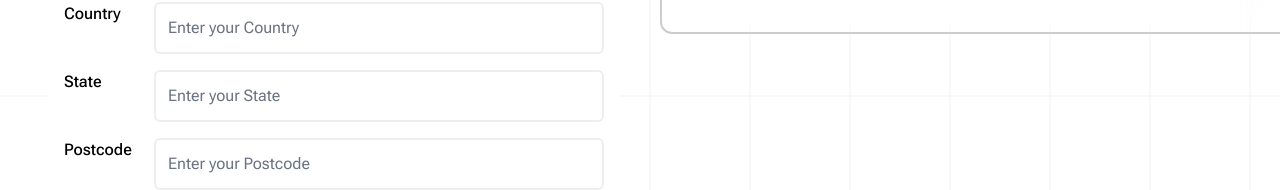
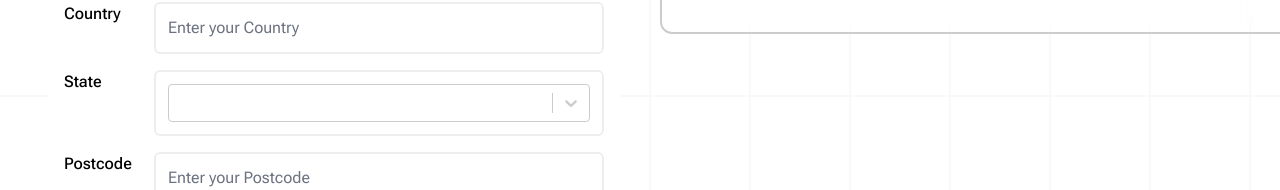
Before and after one commit to timjcai/invoice-generator-next, a Next.js app: page /dashboard in a window 1280 px wide. Shown: the part 754-944 px from the top of the page. Built offline with nearby package versions, Linux system fonts and the light colour scheme; no server answers; the database is empty.

Commit message:
chores: converting state input field to state selector input field

```diff
--- a/src/app/components/Forms/ProfileForm.tsx
+++ b/src/app/components/Forms/ProfileForm.tsx
@@ -12,6 +12,7 @@ import {
 } from "firebase/firestore";
 import React, { ChangeEvent, FC, useState } from "react";
 import { SkeletonBar, SkeletonEllipsis } from "../UI";
+import { StateSelector } from "../common";
 
 const ProfileForm: FC = () => {
     const {
@@ -232,22 +233,15 @@ const ProfileForm: FC = () => {
                         State
                     </label>
                     {!loading ? (
-                        <input
-                            id="state"
-                            type="text"
-                            placeholder="Enter your State"
-                            className="col-span-5 border-2 border-[#EDEEEF] p-3 mb-4 rounded-md"
-                            required={true}
-                            value={locationDetails?.state}
-                            onChange={(e) =>
-                                setLocationDetails(
-                                    (prevState: Partial<LocationType>) => ({
-                                        ...prevState,
-                                        state: e.target.value as StateType,
-                                    })
-                                )
-                            }
-                        ></input>
+                        <div className="col-span-5 border-2 border-[#EDEEEF] p-3 mb-4 rounded-md">
+                            <StateSelector
+                                setState={setLocationDetails}
+                                initValue={{
+                                    value: locationDetails.state,
+                                    label: locationDetails.state,
+                                }}
+                            />
+                        </div>
                     ) : (
                         <div className="col-span-5 mb-4">
                             <SkeletonBar />
```
